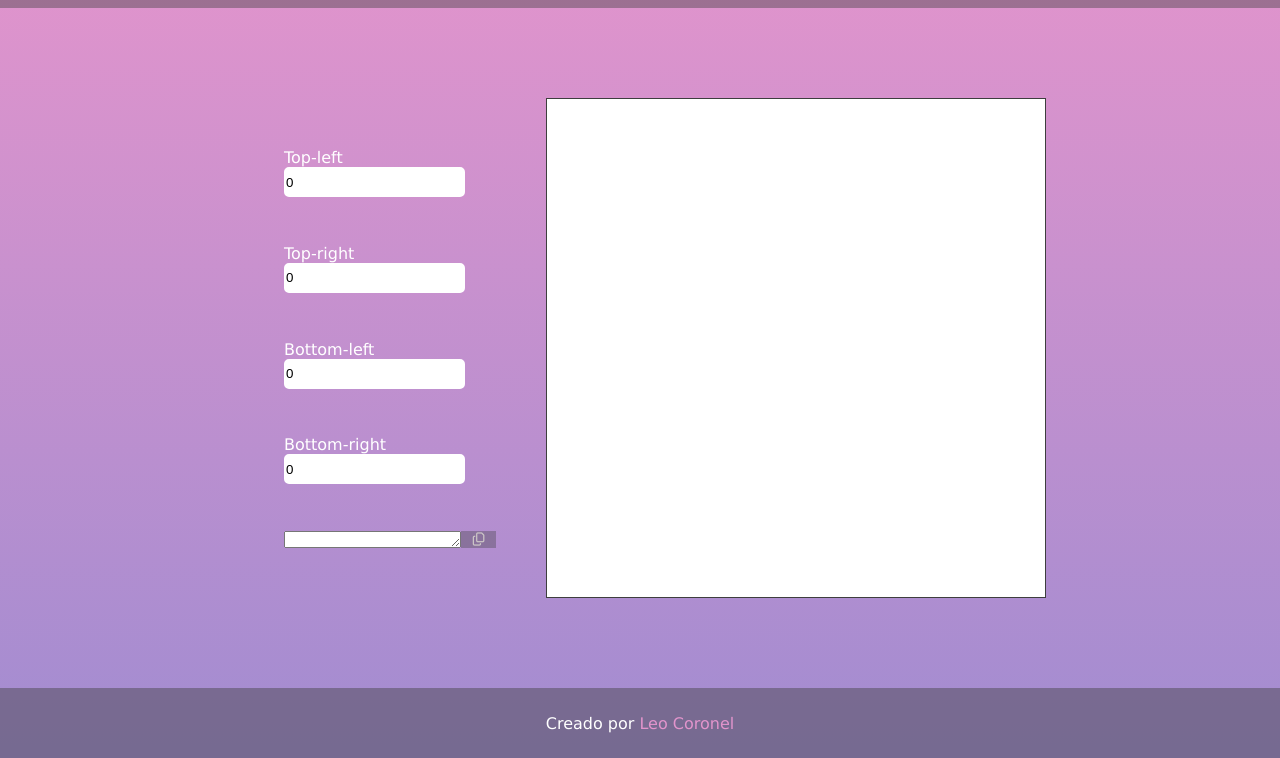
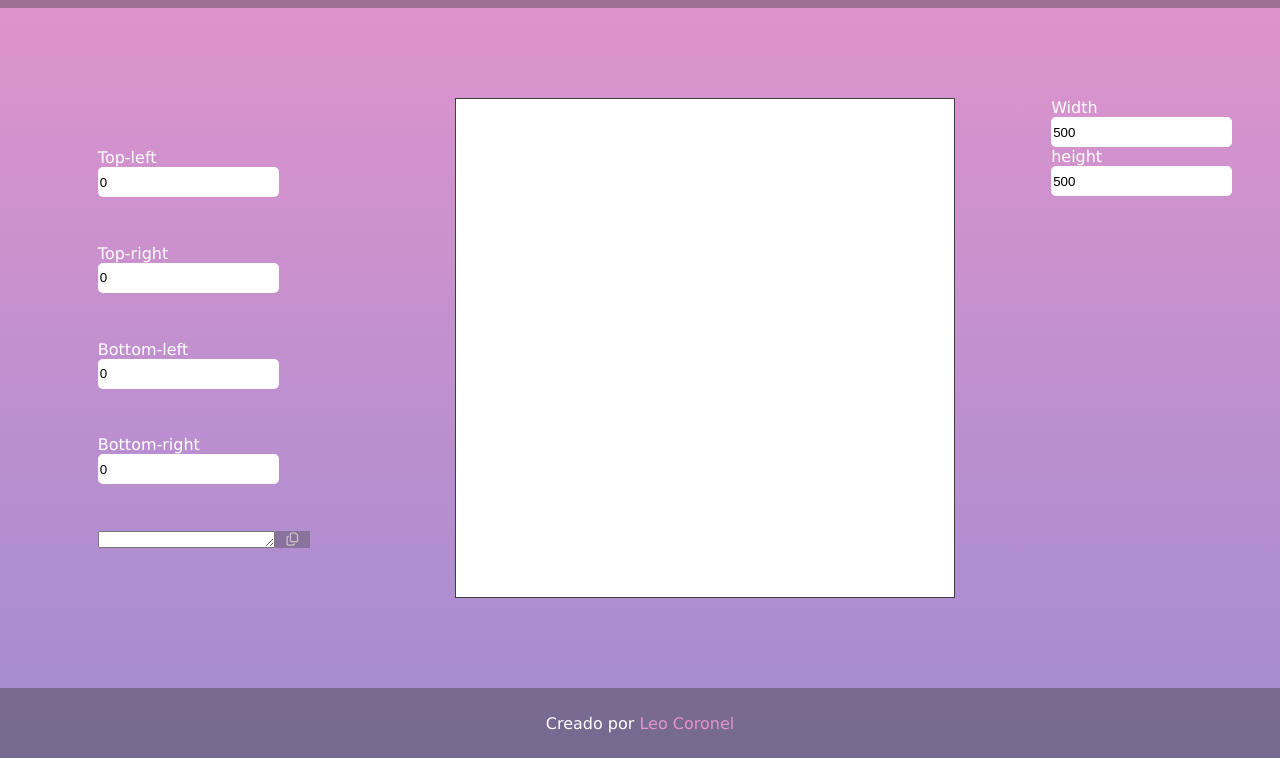
Before and after one commit to LeoCoronel/border-radius-preview, a plain HTML site: page index.html in a window 1280 px wide. Shown: the part 42-800 px from the top of the page. Drawn offline with Linux system fonts and the light colour scheme.

Commit message:
Actualización
Agrego las funcionalidades para cambiar el tamaño de la caja, así poder cambiar las formas desde un botón hasta un rectángulo y poder previsualizar el border-radius

```diff
--- a/app.js
+++ b/app.js
@@ -1,10 +1,29 @@
 // obtener datos de inputs
 const box = document.getElementById("box");
+
 let input1 = document.getElementById("top-left").addEventListener("input", updateRadius);
 let input2 = document.getElementById("top-right").addEventListener("input", updateRadius);
 let input3 = document.getElementById("bottom-left").addEventListener("input", updateRadius);
 let input4 = document.getElementById("bottom-right").addEventListener("input", updateRadius);
+
 const copyBtn = document.getElementById("copyBtn");
+
+// Width and height
+
+let width = document.getElementById("width").addEventListener("input", updateWidthAndHeight);
+let height = document.getElementById("height").addEventListener("input", updateWidthAndHeight);
+
+// Funcion para update width y height
+
+function updateWidthAndHeight() {
+  let width = document.getElementById("width").value;
+  let height = document.getElementById("height").value;
+
+  // console.log(width, height);
+
+  let ancho = box.style.width = `${width}px`;
+  let alto = box.style.height = `${height}px`;
+}
 
 // Se realiza el update del radius de la caja
 function updateRadius() {
--- a/index.html
+++ b/index.html
@@ -47,6 +47,18 @@
 
             <div id="box"></div>
 
+            <div class="input-radius">
+                <div class="input-group">
+                    <label for="width">Width</label>
+                    <input type="text" name="width" id="width" value="500">
+                </div>
+
+                <div class="input-group">
+                    <label for="height">height</label>
+                    <input type="text" name="height" id="height" value="500">
+                </div>
+            </div>
+
         </div>
 
         <footer> <p> Creado por <a href="https://github.com/LeoCoronel" target="_blank">Leo Coronel</a> </p> </footer>
--- a/style.css
+++ b/style.css
@@ -29,7 +29,7 @@ header {
 
 .wrapper {
     display: flex;
-    justify-content: center;
+    justify-content: space-around;
 }
 
 form {
```
